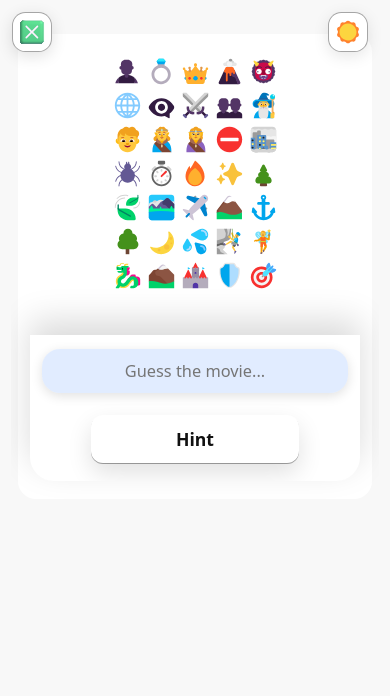
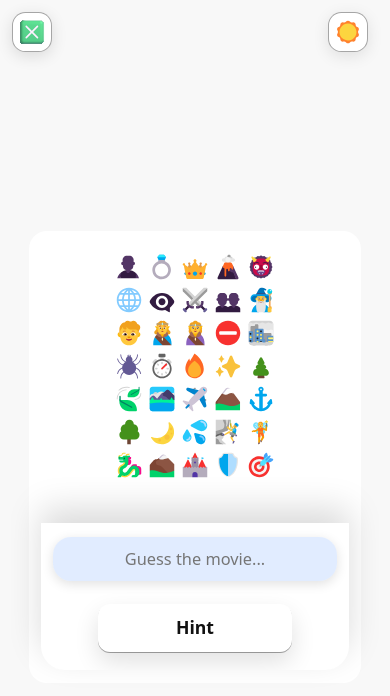
Before and after one commit to ojole/emcrypted, a React (Create React App) app in the folder emcrypted-react/: page /start in a window 390 px wide. Shown: the top 696 px of the page. Built offline with nearby package versions, Linux system fonts and the light colour scheme; a web font is replaced by a local one.

Commit message:
Compact game card and grid for embedded mobile windows

```diff
--- a/emcrypted-react/src/App.css
+++ b/emcrypted-react/src/App.css
@@ -24,6 +24,19 @@ body,
   max-width: 100vw;
   overflow-x: hidden;
   padding: 0;
+}
+
+.game-stage {
+  width: 100%;
+  min-height: 100dvh;
+  display: flex;
+  align-items: center;
+  justify-content: center;
+  box-sizing: border-box;
+  padding:
+    calc(max(12px, env(safe-area-inset-top)) + var(--hud-size) + 10px)
+    clamp(10px, 3vw, 22px)
+    calc(max(12px, env(safe-area-inset-bottom)) + 12px);
 }
 
 .app-header {
@@ -265,8 +278,8 @@ body.theme-dark .top-left-username {
 }
 
 .phoneCard--game {
-  width: min(calc(100% - 22px), 430px);
-  max-width: 430px;
+  width: min(calc(100% - 10px), 410px);
+  max-width: 410px;
   height: auto;
   min-height: 0;
   max-height: calc(
@@ -275,8 +288,8 @@ body.theme-dark .top-left-username {
     - max(20px, env(safe-area-inset-bottom))
     - 12px
   );
-  margin: clamp(8px, 2.4vh, 22px) auto;
-  padding: clamp(14px, 2.8vh, 22px) clamp(14px, 4vw, 22px) clamp(18px, 3.2vh, 30px);
+  margin: 0 auto;
+  padding: clamp(12px, 2.4vh, 18px) clamp(12px, 3.6vw, 16px);
   gap: clamp(8px, 1.2vw, 14px);
 }
 
@@ -336,9 +349,16 @@ body.theme-dark .top-left-username {
     margin: clamp(24px, 7vh, 48px) auto;
   }
 
+  .game-stage {
+    padding:
+      calc(max(10px, env(safe-area-inset-top)) + var(--hud-size) + 8px)
+      12px
+      calc(max(10px, env(safe-area-inset-bottom)) + 10px);
+  }
+
   .phoneCard--game {
-    width: min(calc(100% - 14px), 390px);
-    max-width: 390px;
+    width: min(calc(100% - 12px), 360px);
+    max-width: 360px;
     height: auto;
     min-height: 0;
     max-height: calc(
@@ -347,9 +367,15 @@ body.theme-dark .top-left-username {
       - max(10px, env(safe-area-inset-bottom))
       - 8px
     );
-    margin: clamp(8px, 2.4vh, 18px) auto;
-    padding: clamp(10px, 2.6vh, 14px) clamp(10px, 3.5vw, 12px) clamp(12px, 2.4vh, 18px);
+    margin: 0 auto;
+    padding: clamp(10px, 2.2vh, 13px) clamp(10px, 3.4vw, 12px);
     border-radius: 18px;
+  }
+}
+
+@media (max-height: 760px) {
+  .game-stage {
+    align-items: flex-start;
   }
 }
 
--- a/emcrypted-react/src/components/GameFlow.js
+++ b/emcrypted-react/src/components/GameFlow.js
@@ -58,6 +58,7 @@ const GameFlow = () => {
       <Referee refereeData={refereeData} setRefereeData={setRefereeData} />
 
       {currentScreen === 'game' && (
+        <div className="game-stage">
           <div className="phoneCard phoneCard--game">
             <Game
               onVictory={showVictoryScreen}
@@ -65,6 +66,7 @@ const GameFlow = () => {
               refereeData={refereeData}
               setRefereeData={setRefereeData}
             />
+          </div>
         </div>
       )}
 
--- a/emcrypted-react/src/data/EmojiGrid.js
+++ b/emcrypted-react/src/data/EmojiGrid.js
@@ -3,7 +3,8 @@ import EmojiIcon from "../utils/EmojiIcon";
 
 const DEFAULT_COLS = 7;
 
-const EmojiGrid = forwardRef(({ tokens = [], highlightedEmojis = [], dimmedEmojis = [] }, ref) => {
+const EmojiGrid = forwardRef(
+  ({ tokens = [], highlightedEmojis = [], dimmedEmojis = [], compactMode = false }, ref) => {
     const [viewport, setViewport] = useState(() => ({
       width: typeof window !== "undefined" ? window.innerWidth : 1024,
       height: typeof window !== "undefined" ? window.innerHeight : 900,
@@ -22,6 +23,8 @@ const EmojiGrid = forwardRef(({ tokens = [], highlightedEmojis = [], dimmedEmoji
 
     const viewportWidth = viewport.width;
     const viewportHeight = viewport.height;
+    const isEmbeddedCompactWidth = viewportWidth <= 760;
+    const isVeryCompactWidth = viewportWidth <= 560;
     const isPhoneWidth = viewportWidth <= 430;
     const isNarrowWidth = viewportWidth <= 640;
     const isCompactHeight = viewportHeight <= 860;
@@ -32,17 +35,32 @@ const EmojiGrid = forwardRef(({ tokens = [], highlightedEmojis = [], dimmedEmoji
     const dimSet = new Set(dimmedEmojis);
     const isDimming = dimSet.size > 0;
 
-  let iconSize = isPhoneWidth ? 30 : isNarrowWidth ? 32 : 36;
+    let iconSize = isPhoneWidth
+      ? 29
+      : isVeryCompactWidth
+        ? 30
+        : isNarrowWidth
+          ? 31
+          : isEmbeddedCompactWidth
+            ? 33
+            : 36;
     if (isCompactHeight) iconSize -= 1;
     if (isTightHeight) iconSize -= 1;
     if (isUltraTightHeight) iconSize -= 1;
+    if (compactMode) iconSize -= isPhoneWidth ? 1 : 2;
     iconSize = Math.max(26, iconSize);
 
     const cellSize = iconSize + (isTightHeight ? 1 : 2);
-  const cellGap = isPhoneWidth ? (isUltraTightHeight ? 2 : 3) : isNarrowWidth ? (isTightHeight ? 3 : 4) : 6;
-  const maxColsByWidth = isPhoneWidth ? 7 : isNarrowWidth ? 8 : DEFAULT_COLS;
+    const cellGap = isPhoneWidth
+      ? (isUltraTightHeight ? 2 : 3)
+      : isNarrowWidth
+        ? (isTightHeight ? 3 : 4)
+        : isEmbeddedCompactWidth
+          ? 5
+          : 6;
+    const maxColsByWidth = isPhoneWidth ? 7 : isNarrowWidth ? 8 : isEmbeddedCompactWidth ? 8 : DEFAULT_COLS;
     const minCols = isPhoneWidth ? 4 : 5;
-  const targetRows = isUltraTightHeight ? 6 : isTightHeight ? 7 : isCompactHeight ? 8 : 9;
+    const targetRows = isUltraTightHeight ? 6 : isTightHeight ? 7 : isCompactHeight ? 8 : isEmbeddedCompactWidth ? 8 : 9;
     const desiredCols = tokens.length ? Math.ceil(tokens.length / targetRows) : maxColsByWidth;
     const columns = tokens.length
       ? Math.min(maxColsByWidth, Math.max(minCols, desiredCols))
@@ -81,6 +99,7 @@ const EmojiGrid = forwardRef(({ tokens = [], highlightedEmojis = [], dimmedEmoji
         })}
       </div>
     );
-});
+  }
+);
 
 export default EmojiGrid;
--- a/emcrypted-react/src/data/Game.css
+++ b/emcrypted-react/src/data/Game.css
@@ -40,6 +40,11 @@
   display: flex;
   justify-content: center;
   box-sizing: border-box;
+}
+
+.game-screen.has-hint-rail .emojiGridWrap {
+  padding-left: clamp(28px, 5vw, 44px);
+  padding-right: clamp(6px, 2vw, 14px);
 }
 
 .emoji-grid {
@@ -572,6 +577,11 @@ body.theme-dark .hintCountdownBar {
     padding: 0 clamp(6px, 2vw, 12px);
   }
 
+  .game-screen.has-hint-rail .emojiGridWrap {
+    padding-left: clamp(24px, 5.2vw, 40px);
+    padding-right: 6px;
+  }
+
   .game-input {
     padding: clamp(10px, 2vh, 14px) clamp(10px, 3vw, 14px)
       calc(clamp(12px, 2.2vh, 18px) + env(safe-area-inset-bottom));
@@ -597,6 +607,11 @@ body.theme-dark .hintCountdownBar {
 @media (max-width: 480px) {
   .emojiGridWrap {
     padding: 0 4px;
+  }
+
+  .game-screen.has-hint-rail .emojiGridWrap {
+    padding-left: clamp(20px, 7vw, 28px);
+    padding-right: 2px;
   }
 
   .hint-button .btn {
--- a/emcrypted-react/src/data/Game.js
+++ b/emcrypted-react/src/data/Game.js
@@ -747,6 +747,7 @@ const Game = ({ onVictory, onExit, refereeData, setRefereeData }) => {
                 tokens={policyTokens}
                 highlightedEmojis={highlightedEmojis}
                 dimmedEmojis={dimmedEmojis}
+                compactMode={hintHistory.length > 0}
               />
             </div>
           )}
```
Lines whose indentation alone changed are shown as unchanged.
